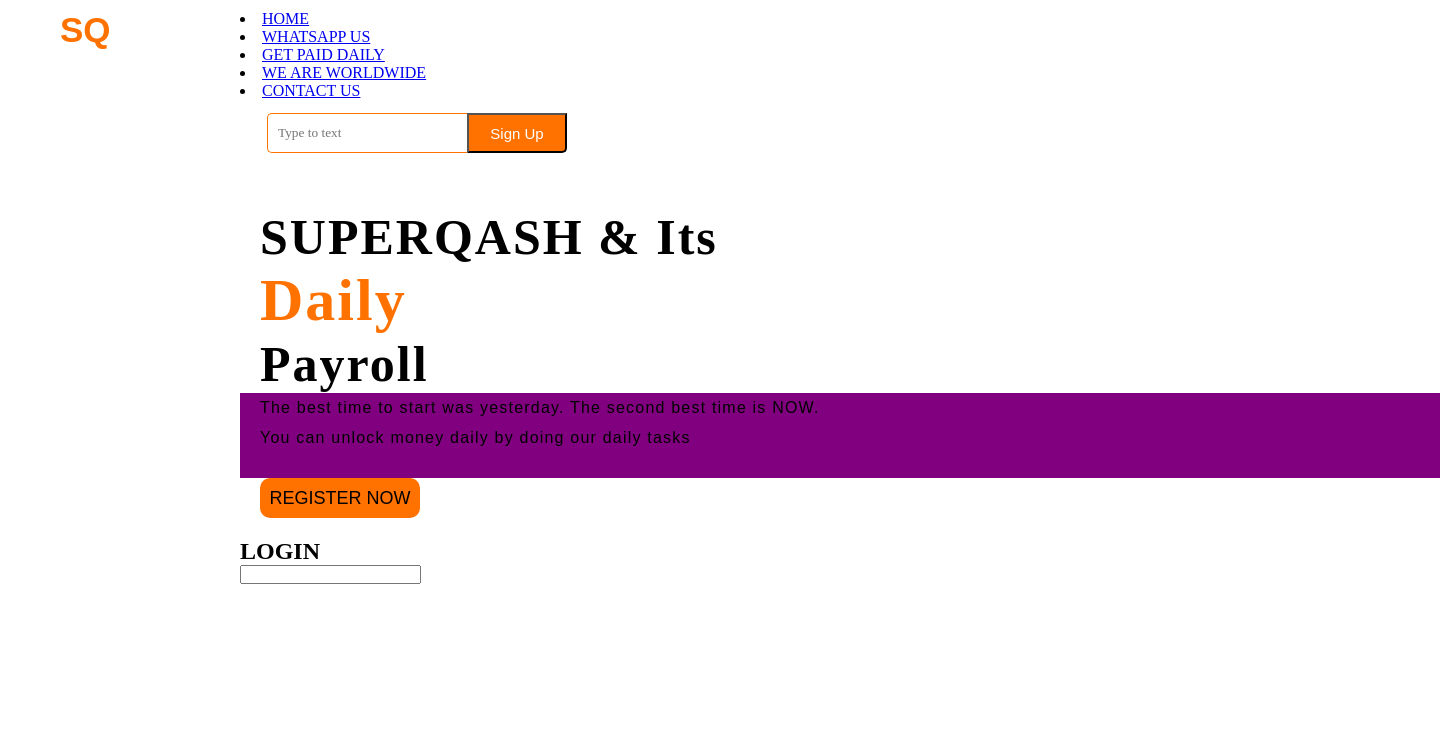
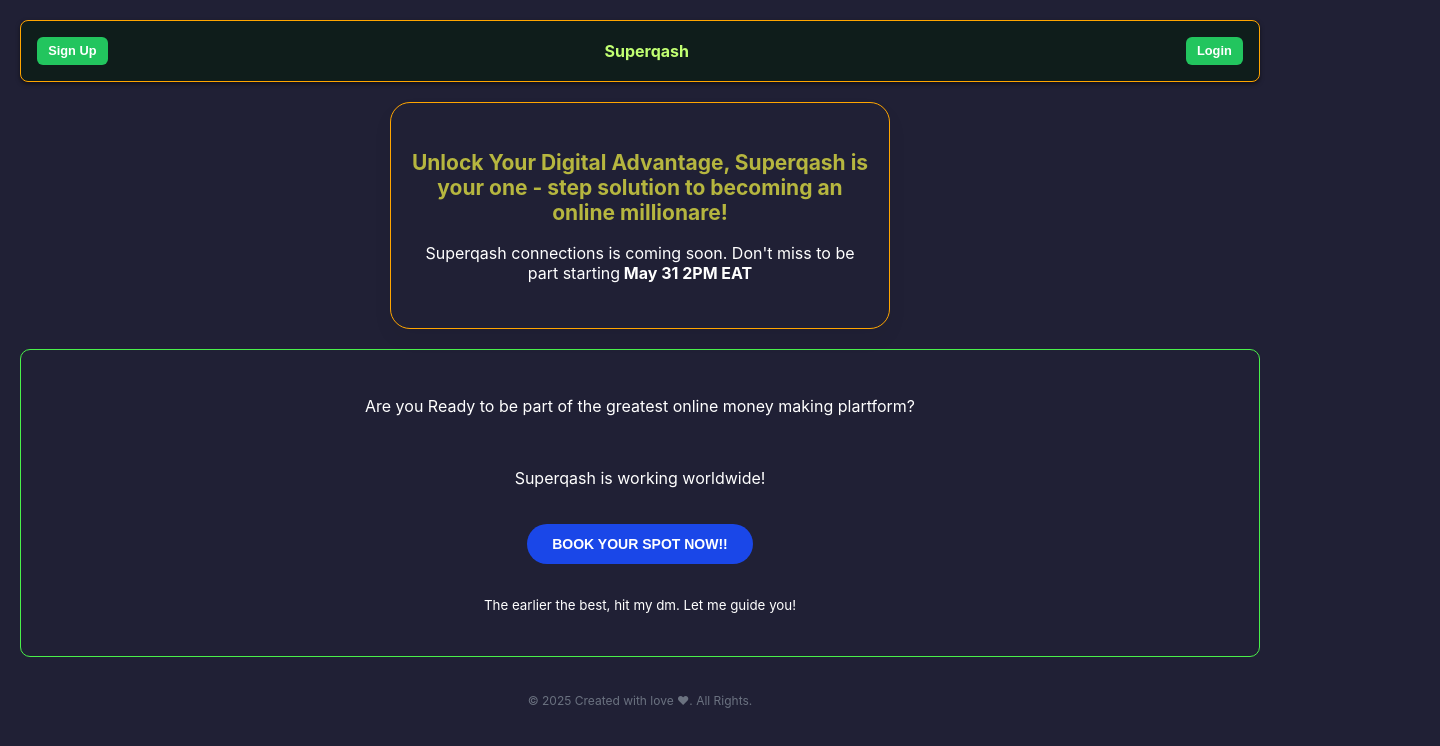
Before and after one commit to Goldtechmgt/superqash, a plain HTML site: page index.html in a window 1280 px wide. Shown: the whole page, 1440 px wide, since content can reach past the window. Drawn offline with Linux system fonts and the light colour scheme.

Commit message:
Update index.html

```diff
--- a/index.html
+++ b/index.html
@@ -1,225 +1,164 @@
 <!DOCTYPE html>
 <html lang="en">
 <head>
-
-    <title>SUPERWASH CONNSCTIONS</title>
-    <link rel="stylesheet" href="style.css">
-    <link rel="stylesheet" href="styles/general.css">
-    <link rel="stylesheet" href="styles/general.css">
-    <link rel="stylesheet" href="styles/general.css">
-    <link rel="stylesheet" href="styles/general.css">
+  <meta charset="UTF-8" />
+  <meta name="viewport" content="width=device-width, initial-scale=1.0" />
+  <meta name="description" content="Superqash offers digital services including quick loans, forex tutorials, premium e-books, and rewarding compensation games to help you earn from home." />
+  <meta name="keywords" content="earn money online, Superqash connections, forex tutorials, e-books, online income, passive income, Superqash" />
+  <meta name="author" content="Superqash Team, Berrypro" />
+  <meta name="robots" content="index, follow" />
+  <title>Superqash connections - Earn at Home</title>
+</head>
 <style>
-        *{
-            margin: 0;
-            padding: 0;
-
+         * {
+      box-sizing: border-box;
     }
 
-        .main{
-            width: 100%;
-            background: linear-gradient(to top, rgba(0,0,0,0.5)50%p,rgba(0,0,0,0.5)50%), url(1.jpg);
-            background-position: center;
-            background-size: cover;
-            height: 109vh;
-        }
-        .navbar{
-            width: 1200px;
-            height: 75px;
-            margin: auto;
-
+    body {
+      margin: 0;
+      background-color: rgb(32, 32, 53);
+      color: white;
+      font-family: 'Inter', sans-serif;
+      text-align: center;
+      padding: 20px;
     }
 
-        .icon{
-            width: 200px;
-            float: left;
-            height: 70px;
-
+    .header {
+      display: flex;
+      border: solid orange 1px;
+      border-radius: 8px;
+      align-items: center;
+      justify-content: space-between;
+      padding: 1rem;
+      background-color: #0f1d1b;
+      box-shadow: 0 2px 4px rgba(0, 0, 0, 0.5);
     }
 
-        .logo{
-            color: #ff7200;
-            font-size: 35px;
-            font-family: Arial;
-            padding-left: 20px;
-            float: left;
-            padding-top: 10px;
+    .header-content {
+      display: flex;
+      align-items: center;
+      justify-content: space-between;
+      width: 100%;
     }
 
-        .menu{
-            width: 400px;
-            float: left;
-            height: 70px;
-            flex-direction: column;
-            padding-top: 10px;
-
-
+    .btn-signup, .btn-search {
+      background-color: #22c55e;
+      border: none;
+      padding: 0.5rem 1rem;
+      border-radius: 6px;
+      cursor: pointer;
+      color: white;
+      font-size: 0.9rem;
     }
-
-        ul{
-            float: left;
-            display: flex;
-            justify-content: center;
-            align-items: center;
-
+    .logo {
+      font-size: 1.25rem;
+      font-weight: bold;
+      padding: 0 1rem;
+      text-align: center;
+      flex: 1;
+      color: #c1ff72;
     }
 
 
-        ul li{
-            list-style: none;
-            margin-left: 62px;
-            margin-top: 27px;
-            font-style: 14px;
+      .logo {
+        font-size: 1rem;
+        padding: 0 0.5rem;
+      }
+
+      .btn-signup, .btn-search {
+        padding: 0.4rem 0.7rem;
+        font-size: 0.8rem;
       }
 
 
-        ul li a{
-            text-decoration: none;
-            color: #fff;
-            font-family: Arial;
-            font-weight: bold;
-            transition: 0.4s ease-in-out;
-
-
+   .container {
+      max-width: 500px;
+      margin: auto;
+      border-radius: 20px;
+      border: solid orange 1px;
+      padding: 30px 20px;
+      box-shadow: 0 10px 20px rgba(0,0,0,0.05);
+    }
+    h1, h2 {
+      font-size: 21px;
+      font-weight: 700;
+      color: rgb(182, 182, 63);
+    }
+    .subtitle {
+      font-size: 16px;
+      margin: 15px 0;
+    }
+.box {
+  background-color:rgb(34, 31, 31);
+  border-radius: 8px;
+  border: solid 1px;
+  padding: 10px;
 }
 
-        ul li a:hover{
-            text-decoration: none;
-           background-color: #fff;
+    ul {
+      text-align: left;
+      list-style: none;
+      padding: 0;
+    }
+    ul li {
+      margin: 10px 0;
     }
 
-        .search{
-            width: 330px;
-            float: left;
-            margin-left: 27px;
-
+    button:hover {
+      background-color: rgb(187, 126, 13);
+    }
+    button {
+      background: #1a47e8;
+      color: white;
+      padding: 12px 25px;
+      border: none;
+      border-radius: 25px;
+      font-weight: bold;
+      font-size: 14px;
+      cursor: pointer;
+    }
+    .box1 {
+      border: solid rgb(74, 240, 74) 1px;
+      border-radius: 10px;
+      padding: 10px;
     }
 
-        .srch{
-            font-family: 'Times New Roman';
-            width: 200px;
-            height: 40px;
-            background: transparent;
-            border: 1px solid #ff7200;
-            margin-top: 13px;
-            color: #fff;
-            border-right: none;
-            float: left;
-            padding: 10px;
-            border-bottom-left-radius: 5px;
-            border-top-left-radius: 5px;
+    .footer {
+      text-align: center;
+      padding: 1rem;
+      color: #6b7280;
+      font-size: 0.75rem;
+    }
+</style>
+<body>
+  <!-- Header -->
+  <header class="header">
+    <div class="header-content">
+      <button class="btn-signup">Sign Up</button>
+      <div class="logo">Superqash</div>
+      <button class="btn-search" aria-label="Search">Login</button>
+    </div>
+  </header><br>
 
-        }
+  <div class="container">
+    <h2>Unlock Your Digital Advantage, Superqash is your one - step solution to becoming an online millionare!</h2>
+    <p class="subtitle">Superqash connections is coming soon. Don't miss to be part starting<strong> May 31 2PM EAT</strong></p>
+    </div><br>
 
-        .btn{
-            width: 100px;
-            height: 40px;
-            background: #ff7200;
-            margin-top: 13px;
-            color: #fff;
-            font-size: 15px;
-            border-bottom-right-radius: 5px;
-            border-bottom-right-radius: 5px;
+    <section class="box1"><br>
+      <p>Are you Ready to be part of the greatest online money making plartform?</p>
+      <br><p>Superqash is working worldwide!</p>
+      <br><button style="margin-bottom: 20px;">BOOK YOUR SPOT NOW!!</button>
+      <p style="font-size: smaller;">The earlier the best, hit my dm. Let me guide you!</p>
+      <br>
+    </section><br>
 
-        }
-        .btn:focus{
-            outline: none;
-
-        }
-
-        .srch:focus{
-            outline: none;
-
-        }
-
-        .content{
-            width: 1200px;
-            height: auto;
-            margin: auto;
-            color: #000;
-            position: relative;
-        }
-
-
-        .content .par{
-            padding-left: 20px;
-            padding-bottom: 25px;
-            font-family: Arial;
-            letter-spacing: 1.2px;
-            line-height: 30px;
-            background-color: purple;
-           container: 200px;
-        }
-        .content h1{
-            font-family: 'Times New Roman';
-            font-size: 50px;
-            padding-left: 20px;
-            margin-top: 9%;
-            letter-spacing: 2px;
-        }
-
-        .content .cn{
-            width: 160px;
-            height: 40px;
-            background: #ff7200;
-            border: none;
-            margin-bottom: 20px;
-            margin-left: 20px;
-            font-size: 18px;
-            border-radius: 10px;
-            cursor: pointer;
-        }
-
-        .content .cn a{
-            text-decoration: none;
-            color: #000;
-            transition: .3s ease;
-
-        }
-
-        .cn:hover{
-            background-color: cyan;
-        }
-        .content span{
-            color: #ff7200;
-            font-size: 60px;
-        }
-
-
-
-    </style>
-</head>
-<body>
-    <div class="main">
-        <div class="navbar">
-        <div class="icon">
-         <h2 class="logo">SQ</h2>
-        </div>
-
-
-    <div class="menu">
-        <div class="container">
-        <u1>
-            <li><a href="https://super-qash.com/reg/Sherry25">HOME</a></li>
-            <li><a href="https://api.whatsapp.com/send?phone=256708147856&text=Hey+coach+I'm+interested+to+join+Super-qash+connections+please">WHATSAPP US</a></li>
-            <li><a href="https://super-qash.com/reg/Sherry25">GET PAID DAILY</a></li>
-            <li><a href="https://super-qash.com/reg/Sherry25">WE ARE WORLDWIDE</a></li>
-            <li><a href="tel:+256708147856">CONTACT US</a></li>
-        </u1>
-        </div>
-        <div class="search">
-            <input class="srch" type="search" name="" placeholder="Type to text">
-            <a href="https://super-qash.com/reg/Sherry25"></a><button class="btn">Sign Up</button> </a>
-        </div>
-        <div class="content">
-            <h1>SUPERQASH & Its <br><span>Daily</span> <br>Payroll</h1>
-            <p class="par">The best time to start was yesterday. The second best time is NOW.<br> You can unlock money daily by doing our daily tasks</p>
-
-            <button class="cn"><a href="https://super-qash.com/reg/Sherry25">REGISTER NOW</a> </button>
-            <div class="form">
-                <h2><a href="https://super-qash.com/reg/Sherry25"></a> LOGIN</h2>
-                <input type="Email" name="Email" placeholder="">
-
-            </div>
+  <!-- Footer -->
+  <footer class="footer">
+    &copy; 2025 Created with love ❤. All Rights.
+  </footer>
+</body>
+</html>
 
         </div>
      </div>
```
Lines whose indentation alone changed are shown as unchanged.
